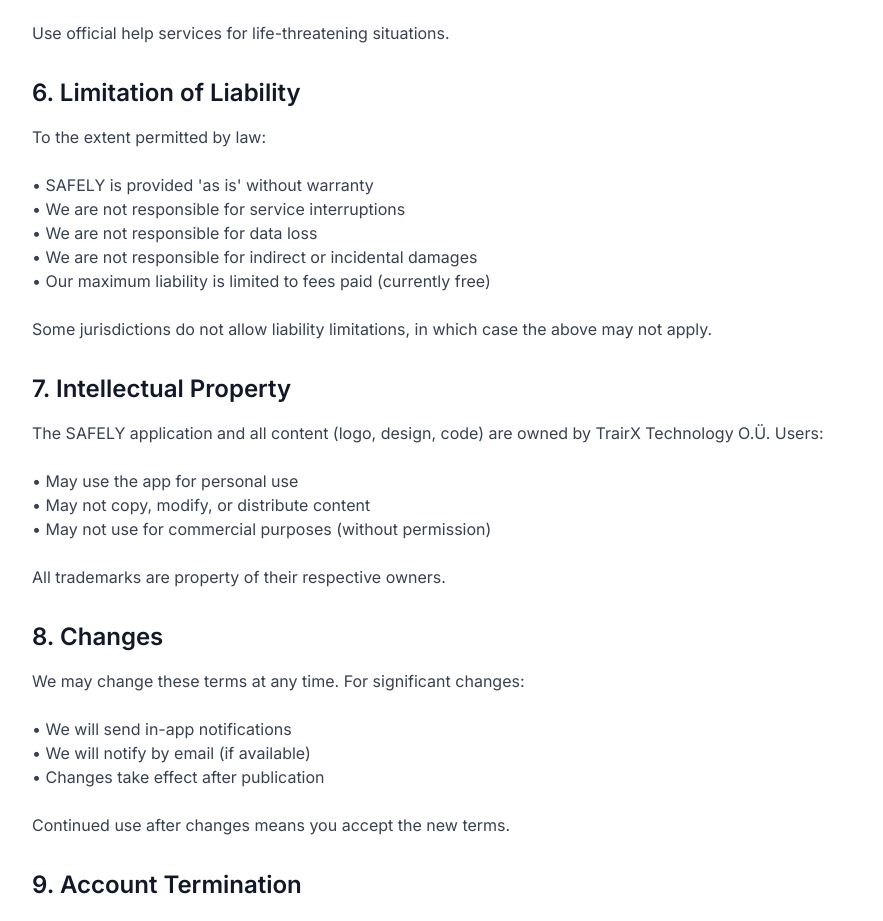
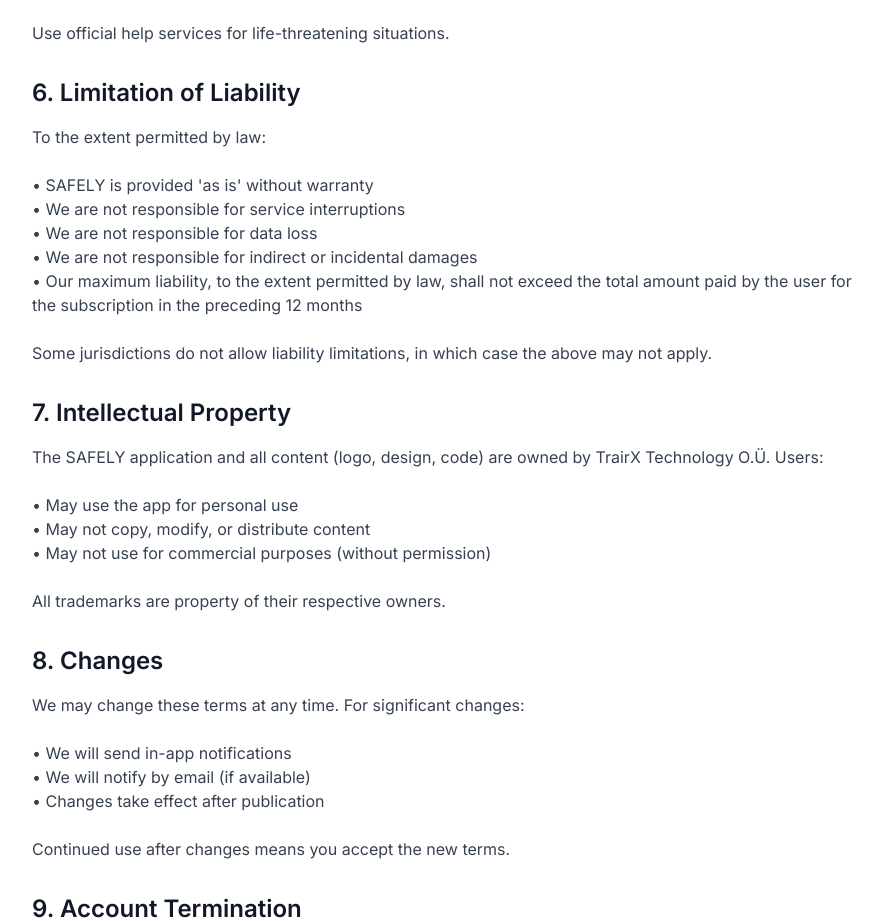
Before and after one commit to Trair-Teknoloji-Yatirimilari/safely-global, a Next.js app: page /terms in a window 1280 px wide. Shown: the part 2540-3461 px from the top of the page, without its empty margins (192-1075 px from the left). Built offline with nearby package versions, Linux system fonts and the light colour scheme.

Commit message:
Update liability clause to reflect paid subscription model

```diff
--- a/app/terms/page.tsx
+++ b/app/terms/page.tsx
@@ -40,7 +40,7 @@
         },
         {
           title: "6. Sorumluluk Sınırlaması",
-          content: "Yasaların izin verdiği ölçüde:\n\n• SAFELY 'olduğu gibi' sağlanır, garanti verilmez\n• Hizmet kesintilerinden sorumlu değiliz\n• Veri kaybından sorumlu değiliz\n• Dolaylı veya arızi zararlardan sorumlu değiliz\n• Maksimum sorumluluğumuz ödediğiniz ücretle sınırlıdır (şu anda ücretsiz)\n\nBazı yargı bölgeleri sorumluluk sınırlamalarına izin vermez, bu durumda yukarıdakiler geçerli olmayabilir."
+          content: "Yasaların izin verdiği ölçüde:\n\n• SAFELY 'olduğu gibi' sağlanır, garanti verilmez\n• Hizmet kesintilerinden sorumlu değiliz\n• Veri kaybından sorumlu değiliz\n• Dolaylı veya arızi zararlardan sorumlu değiliz\n• Maksimum sorumluluğumuz, yasaların izin verdiği ölçüde, kullanıcının önceki 12 ayda abonelik için ödediği toplam tutarı aşmayacaktır\n\nBazı yargı bölgeleri sorumluluk sınırlamalarına izin vermez, bu durumda yukarıdakiler geçerli olmayabilir."
         },
         {
           title: "7. Fikri Mülkiyet",
@@ -98,7 +98,7 @@
         },
         {
           title: "6. Limitation of Liability",
-          content: "To the extent permitted by law:\n\n• SAFELY is provided 'as is' without warranty\n• We are not responsible for service interruptions\n• We are not responsible for data loss\n• We are not responsible for indirect or incidental damages\n• Our maximum liability is limited to fees paid (currently free)\n\nSome jurisdictions do not allow liability limitations, in which case the above may not apply."
+          content: "To the extent permitted by law:\n\n• SAFELY is provided 'as is' without warranty\n• We are not responsible for service interruptions\n• We are not responsible for data loss\n• We are not responsible for indirect or incidental damages\n• Our maximum liability, to the extent permitted by law, shall not exceed the total amount paid by the user for the subscription in the preceding 12 months\n\nSome jurisdictions do not allow liability limitations, in which case the above may not apply."
         },
         {
           title: "7. Intellectual Property",
```
